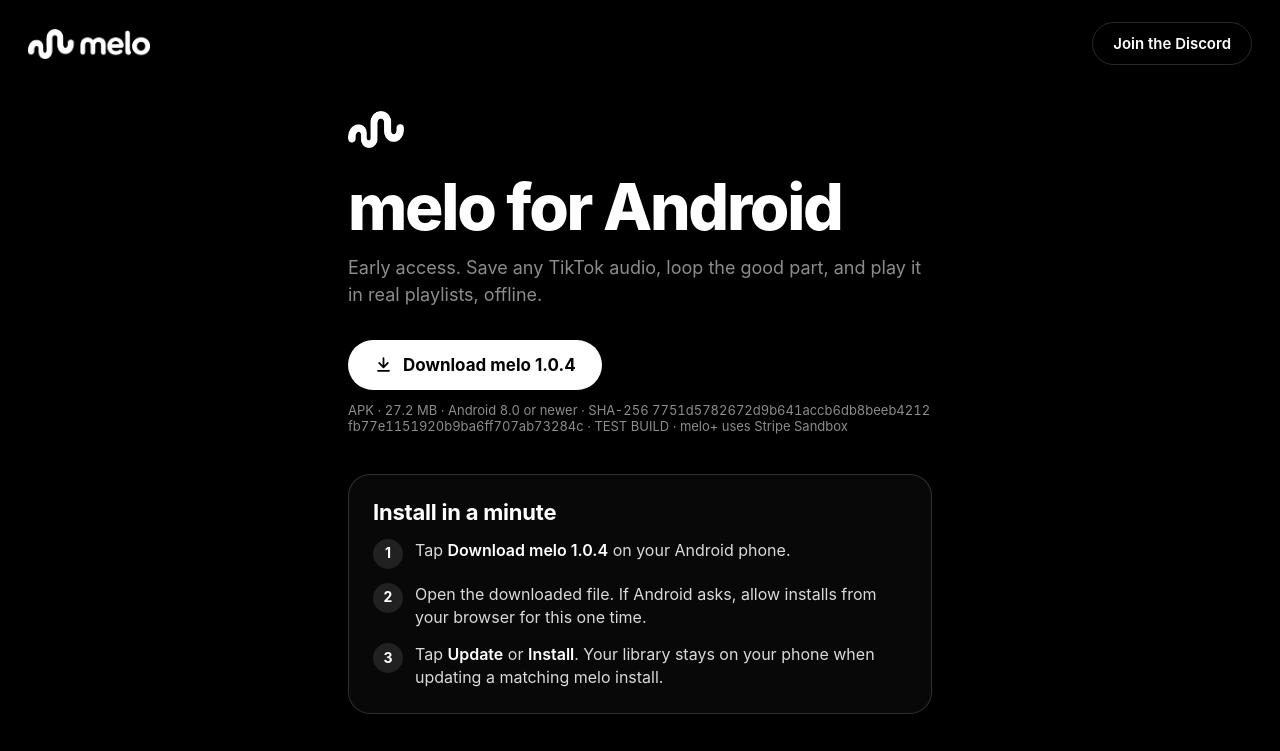
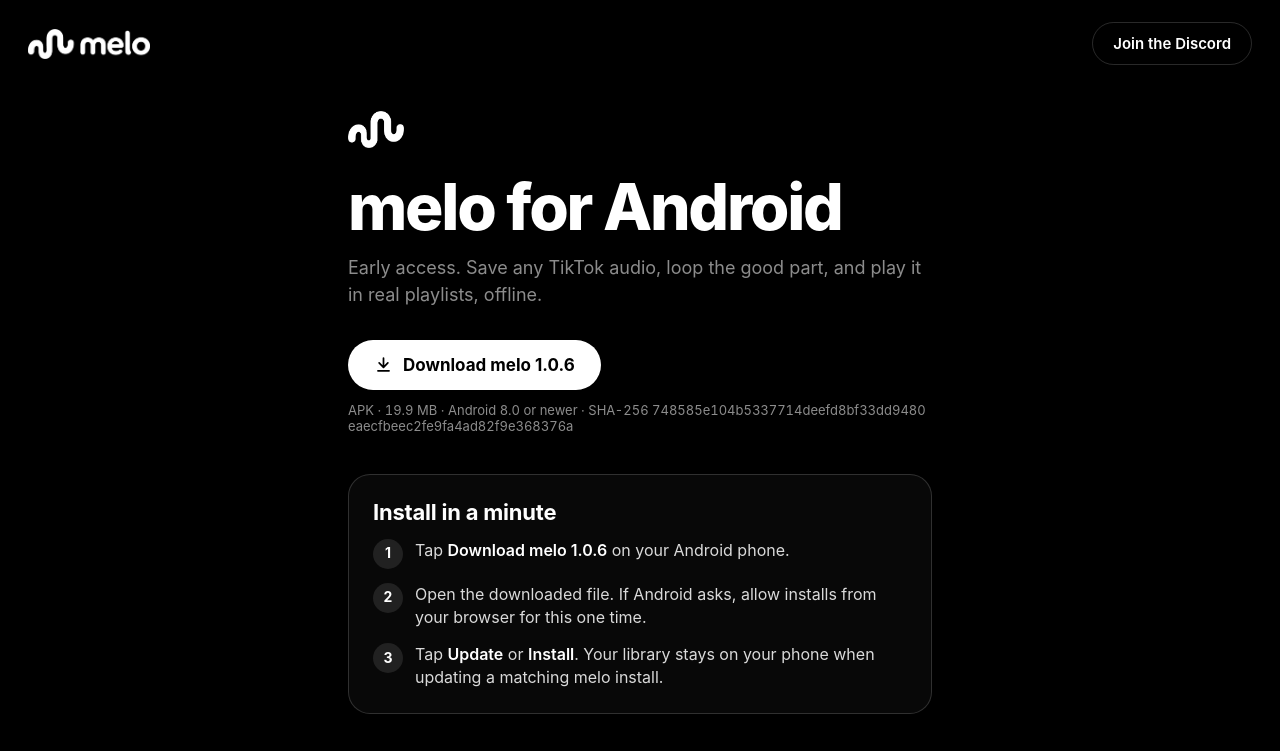
Before and after one commit to Svanski0/getmelomusic-site, a plain HTML site: page android/index.html in a window 1280 px wide. Shown: the top 751 px of the page. Drawn offline with Linux system fonts and the light colour scheme.

Commit message:
Publish production Android 1.0.6 import crash fix

```diff
--- a/android/index.html
+++ b/android/index.html
@@ -63,17 +63,17 @@
   <p class="sub">Early access. Save any TikTok audio, loop the good part, and play it in real playlists, offline.</p>
 
   <div class="download">
-    <a id="android-download" class="pill solid" href="/android/releases/5/melo-1.0.4.apk" download>
+    <a id="android-download" class="pill solid" href="/android/releases/7/melo-1.0.6.apk" download>
       <svg viewBox="0 0 24 24" fill="none" stroke="currentColor" stroke-width="2.2" stroke-linecap="round" stroke-linejoin="round" aria-hidden="true"><path d="M12 4v11M6.5 10 12 15.5 17.5 10M5 20h14"/></svg>
-      Download melo 1.0.4
+      Download melo 1.0.6
     </a>
   </div>
-  <p class="fine">APK · 27.2 MB · Android 8.0 or newer · SHA-256 7751d5782672d9b641accb6db8beeb4212fb77e1151920b9ba6ff707ab73284c · TEST BUILD · melo+ uses Stripe Sandbox</p>
+  <p class="fine">APK · 19.9 MB · Android 8.0 or newer · SHA-256 748585e104b5337714deefd8bf33dd9480eaecfbeec2fe9fa4ad82f9e368376a</p>
 
   <section class="card">
     <h2>Install in a minute</h2>
     <ol>
-      <li><span>Tap <b>Download melo 1.0.4</b> on your Android phone.</span></li>
+      <li><span>Tap <b>Download melo 1.0.6</b> on your Android phone.</span></li>
       <li><span>Open the downloaded file. If Android asks, allow installs from your browser for this one time.</span></li>
       <li><span>Tap <b>Update</b> or <b>Install</b>. Your library stays on your phone when updating a matching melo install.</span></li>
     </ol>
```
Also changed, not shown: android/releases/production/manifest.json (added), 1 other file.
